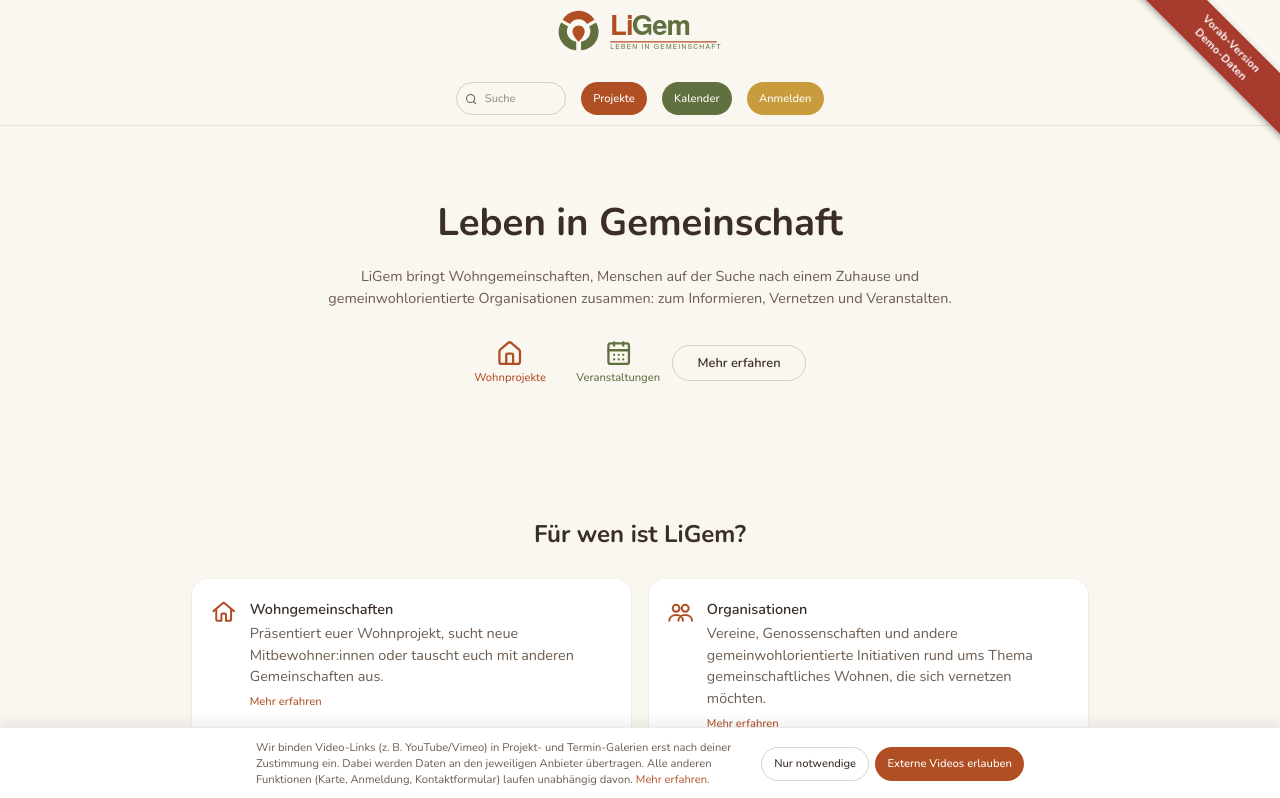
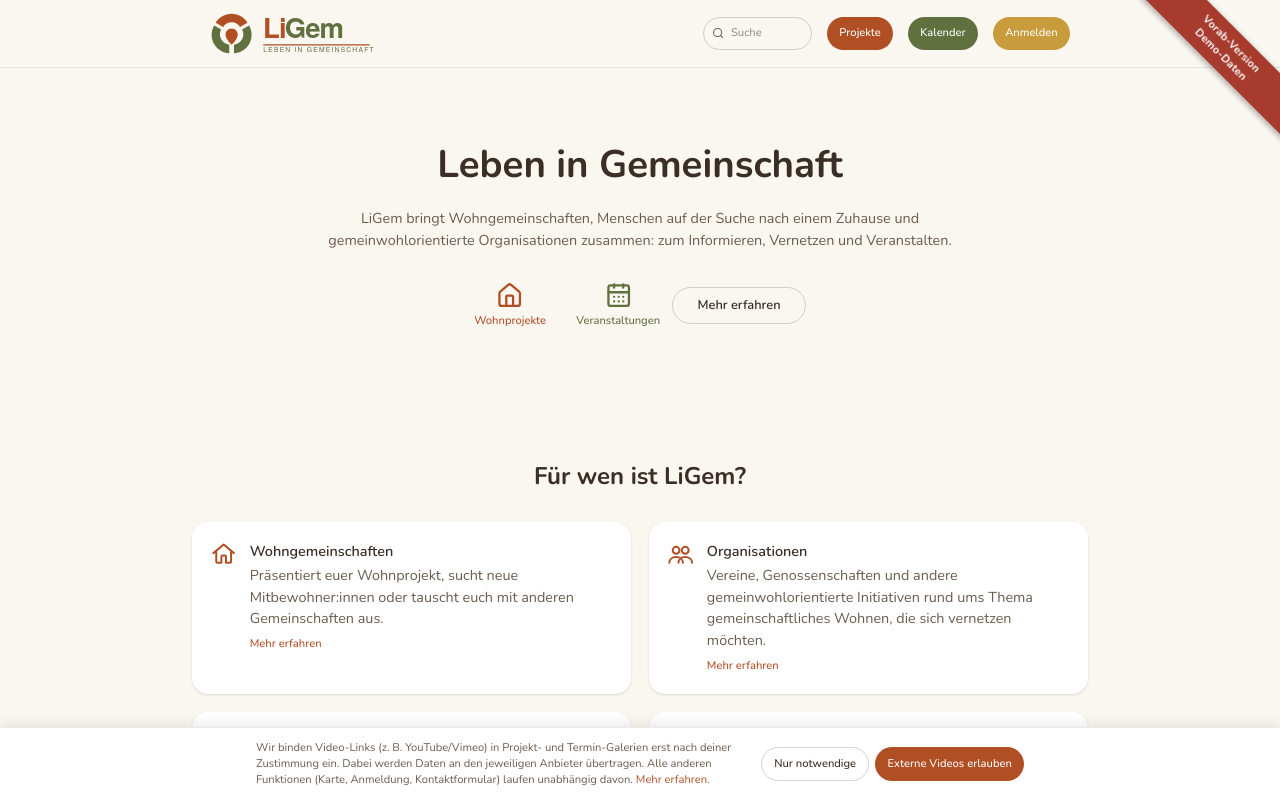
Before and after one commit to pantastic-de/ligem, a Next.js app in the folder apps/web/: page / in a window 1280 px wide. Shown: the top 798 px of the page. Built offline with nearby package versions, Linux system fonts and the light colour scheme; no server answers.

Commit message:
Header: Logo und Menü ab lg-Breakpoint in einer Zeile
Ab 1024px stehen Logo (links) und Navigation (rechts) nebeneinander statt
übereinander gestapelt; darunter bleibt es beim vertikalen Stack.

Co-Authored-By: Claude Sonnet 5 <noreply@anthropic.com>

```diff
--- a/apps/web/src/components/site-header.tsx
+++ b/apps/web/src/components/site-header.tsx
@@ -21,7 +21,7 @@ export async function SiteHeader() {
 
   return (
     <header className="border-b border-text/10">
-      <div className="mx-auto flex max-w-4xl flex-col items-center gap-x-4 gap-y-6 px-4 py-2 sm:gap-y-10 sm:px-6 sm:py-3">
+      <div className="mx-auto flex max-w-4xl flex-col items-center gap-x-4 gap-y-6 px-4 py-2 sm:gap-y-10 sm:px-6 sm:py-3 lg:flex-row lg:justify-between lg:gap-y-0 lg:py-4">
         <Link href="/" className="shrink-0">
           {/* eslint-disable-next-line @next/next/no-img-element -- next/image
               refuses SVG sources unless dangerouslyAllowSVG is set (a
```
